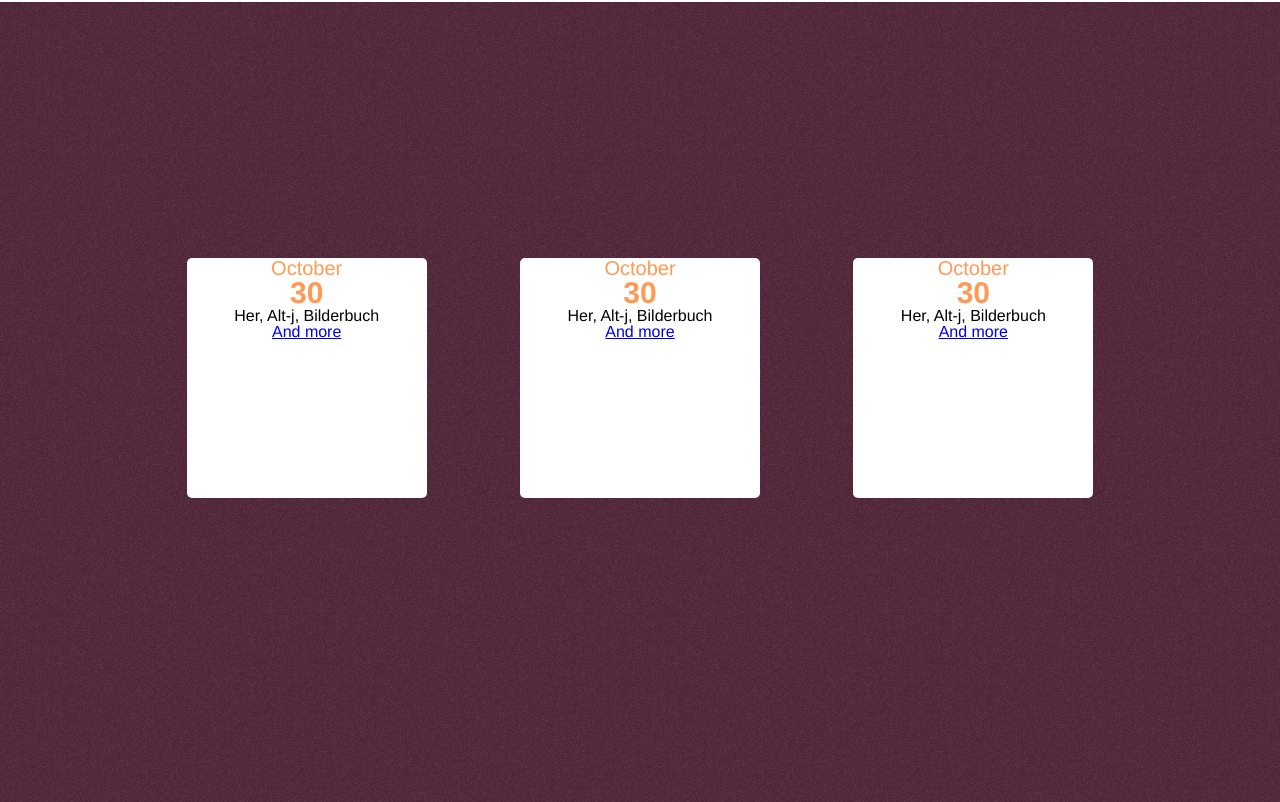
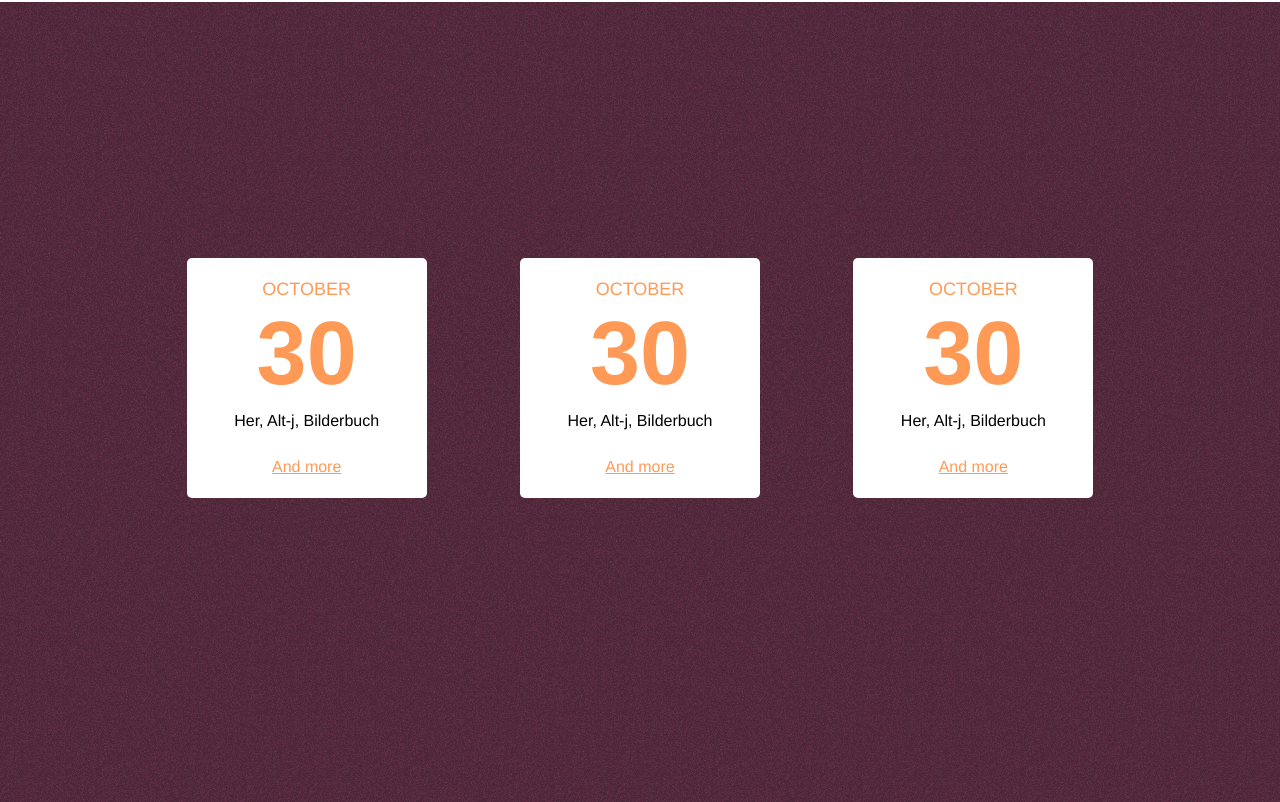
Before and after one commit to theLeroy/MG-webseite, a Vue app: page /Timeline in a window 1280 px wide. Shown: the part 2398-3200 px from the top of the page. Built offline with nearby package versions, Linux system fonts and the light colour scheme.

Commit message:
Added Timeline and resps css

```diff
--- a/src/components/Card.vue
+++ b/src/components/Card.vue
@@ -3,7 +3,9 @@
     <h2>{{Month}}</h2>
     <h1>{{Day}}</h1>
     <h3>{{Acts}}</h3>
-    <a :href="Link">And more</a>
+    <div class="l">
+      <a :href="Link">And more</a>
+    </div>
   </div>
 </template>
 
@@ -36,13 +38,36 @@
   margin-left: calc(((100vw - (#{$cardwith}*3)) / 6) * 2);
 }
 h2 {
-  font-size: 20px;
+  font-size: 18px;
+  padding-top: 22px;
+  text-transform: uppercase;
 }
 h1 {
-  font-size: 30px;
+  margin-top: 10px;
+  font-size: 90px;
   font-weight: 900;
 }
 h3 {
+  margin-top: 15px;
+  font-size: 16px;
   color: #000;
 }
+a {
+  color: #FF9A56;
+}
+.l {
+  margin-top: 30px;
+}
+@media only screen and (max-width: 770px) {
+  $cardwith: 240px;
+  .Card {
+    width: $cardwith;
+    height: $cardwith;
+    display: block;
+    margin-left: calc(50vw - (#{$cardwith} / 2));
+  }
+  .Card:first-of-type {
+    margin-left: calc(50vw - (#{$cardwith} / 2));
+  }
+}
 </style>
--- a/src/router.js
+++ b/src/router.js
@@ -1,7 +1,6 @@
 import Vue from 'vue'
 import Router from 'vue-router'
 import Frontpage from '@/views/Frontpage.vue'
-
 
 Vue.use(Router)
 
@@ -11,6 +10,11 @@
       path: '/',
       name: 'Frontpage',
       component: Frontpage
+    },
+    {
+      path: '/Timeline',
+      name: 'Timeline',
+      component: () => import(/* webpackChunkName: "about" */ './views/Timeline.vue')
     }
-    ]
+  ]
 })
--- /dev/null
+++ b/src/views/Timeline.vue
@@ -0,0 +1,59 @@
+<template>
+  <div>
+    asd
+    <div v-for="act in Acts">
+      <div class="Time">
+        {{act.Time}}
+      </div>
+      <div class="Name">
+        {{act.Name}}
+      </div>
+      <div class="Description">
+        {{act.Description}}
+      </div>
+    </div>
+  </div>
+</template>
+
+<script>
+
+
+export default {
+  name: 'Timeline',
+  data () {
+    return {
+      Acts: [
+        {
+          Time: '16:10',
+          Name: 'Bilderbuch',
+          Description: 'aösdkasdökj asökdjasdlkjbsa'
+        },
+        {
+          Time: '16:10',
+          Name: 'Bilderbuch',
+          Description: 'aösdkasdökj asökdjasdlkjbsa'
+        }
+      ]
+    }
+  }
+}
+
+</script>
+
+<style scoped lang="scss">
+#section1 {
+  height: 100vh;
+  background-color: none;
+}
+#section2 {
+  height: 100vh;
+  background-color: none;
+}
+#section3 {
+  height: 100vh;
+  background-color: #ffffff;
+}
+#section4 {
+  height: 100vh;
+}
+</style>
```
